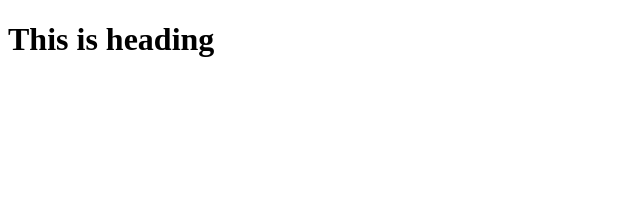
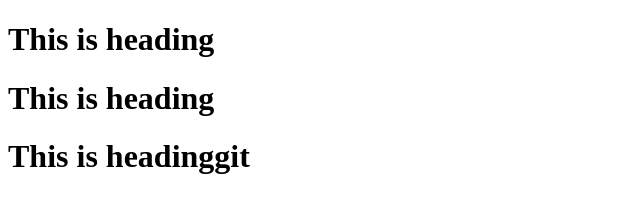
Before and after one commit to Tetris27/GITsample, a plain HTML site: page sample.html in a window 1280 px wide. Shown: the whole page, without its empty margins (0-640 px from the left). Drawn offline with Linux system fonts and the light colour scheme.

Commit message:
secondchnages

```diff
--- a/sample.html
+++ b/sample.html
@@ -7,5 +7,7 @@
 </head>
 <body>
     <h1>This is heading</h1>
+    <h1>This is heading</h1>
+    <h1>This is headinggit </h1>
 </body>
 </html>
```
